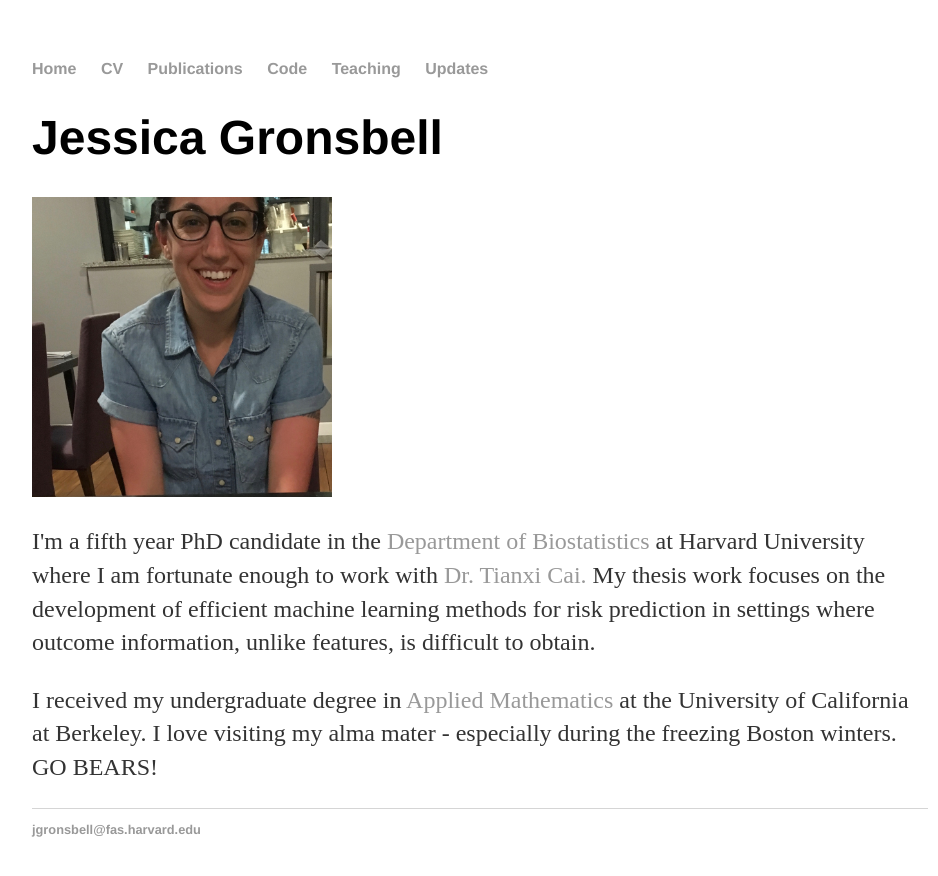
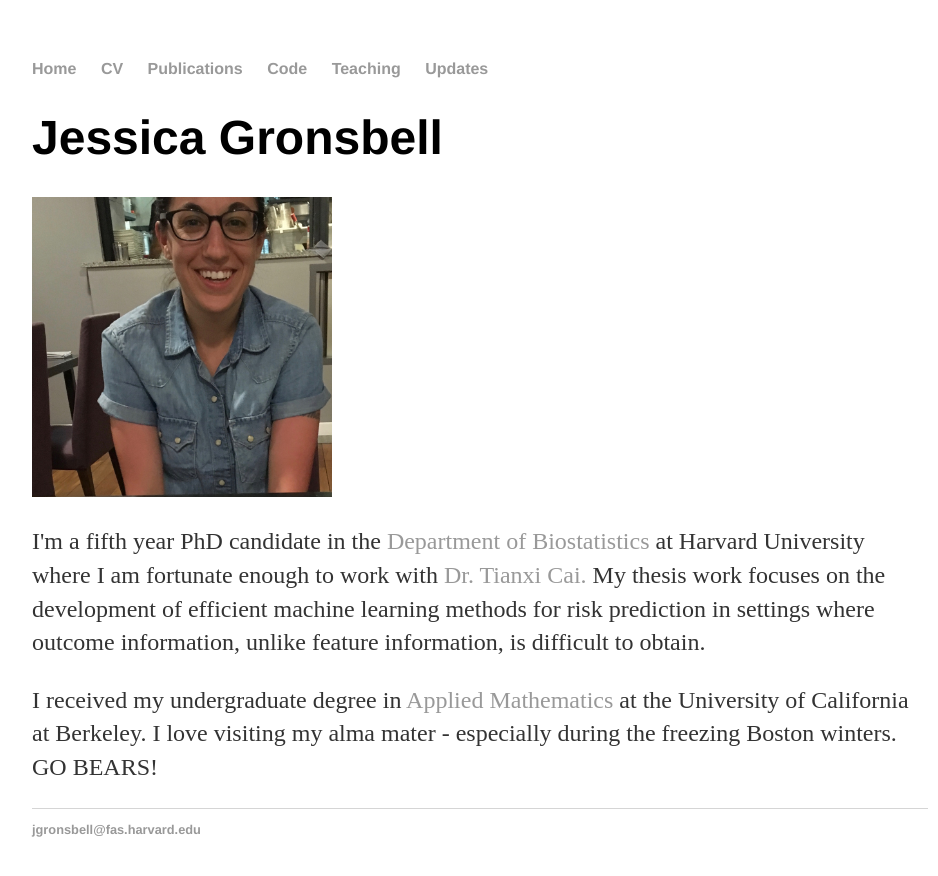
Before and after one commit to jgrons/old_website, a Jekyll site: the page built from index.html, in a window 1280 px wide. Shown: the top 876 px of the page, without its empty margins (160-1098 px from the left). Built offline with Jekyll 4.4.1, drawn with Linux system fonts in a browser that asks for light colours.

Commit message:
Update index.html

```diff
--- a/index.html
+++ b/index.html
@@ -16,7 +16,7 @@ title: Jessica Gronsbell | PhD Candidate in Biostatistics at Harvard University
 		Dr. Tianxi Cai.</a>
 		My thesis work focuses on
 		the development of efficient machine learning methods for risk prediction in settings
-		where outcome information, unlike features, is difficult to obtain.
+		where outcome information, unlike feature information, is difficult to obtain.
 		</p>
 
 		<p>
```
